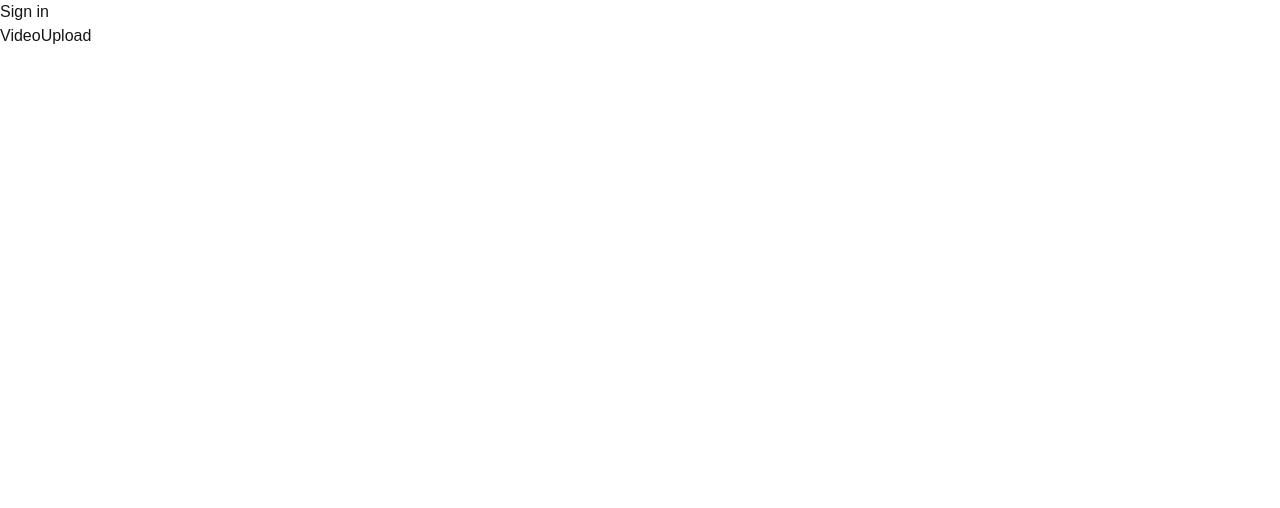
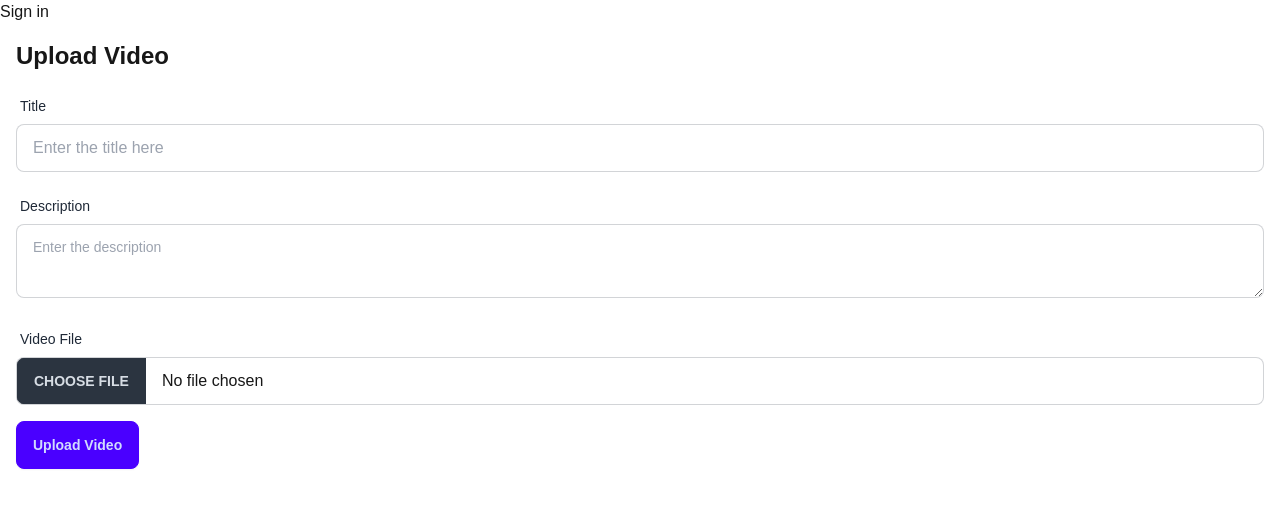
Before and after one commit to mdnayab/cloudinary-ai-saas, a Next.js app: page /video-upload in a window 1280 px wide. Shown: the top 508 px of the page. Built offline with nearby package versions, Linux system fonts and the light colour scheme; no server answers.

Commit message:
upload section completed

```diff
--- a/app/(app)/social-share/page.tsx
+++ b/app/(app)/social-share/page.tsx
@@ -1,9 +1,159 @@
-import React from 'react'
+"use client";
+import React, { useState, useEffect, useRef } from "react";
+import { CldImage } from "next-cloudinary";
+import { blob } from "stream/consumers";
 
-function SocialShare() {
+const socialFormats = {
+  "Instagram Square (1:1)": { width: 1080, height: 1080, aspectRatio: "1:1" },
+  "Instagram Portrait (4:5)": { width: 1080, height: 1350, aspectRatio: "4:5" },
+  "Twitter Post (16:9)": { width: 1200, height: 675, aspectRatio: "16:9" },
+  "Twitter Header (3:1)": { width: 1500, height: 500, aspectRatio: "3:1" },
+  "Facebook Cover (205:78)": { width: 820, height: 312, aspectRatio: "205:78" },
+};
+
+type SocialFormat = keyof typeof socialFormats;
+
+export default function SocialShare() {
+  const [uploadImage, setUploadImage] = useState<string | null>(null);
+  const [selectedFormat, setSelectedFormat] = useState<SocialFormat>(
+    "Instagram Square (1:1)"
+  );
+  const [isUploading, setIsUploading] = useState(false);
+  const [isTransforming, setIsTransforming] = useState(false);
+  const imageRef = useRef<HTMLImageElement>(null);
+
+  useEffect(() => {
+    if (uploadImage) {
+      setIsTransforming(true);
+    }
+  }, [selectedFormat, uploadImage]);
+
+  const handleFileUpload = async (
+    event: React.ChangeEvent<HTMLInputElement>
+  ) => {
+    const file = event.target.files?.[0];
+    if (!file) return;
+
+    setIsUploading(true);
+    const formData = new FormData();
+    formData.append("file", file);
+
+    try {
+      const response = await fetch("/api/image-upload", {
+        method: "POST",
+        body: formData,
+      });
+
+      if (!response.ok) throw new Error("Failed to upload image");
+
+      const data = await response.json();
+      setUploadImage(data.publicId);
+    } catch (error) {
+      console.log(error);
+      alert("Failed to upload image")
+
+    } finally {
+      setIsUploading(false);
+    }
+  };
+
+  const handleDownload = () => {
+    if (!imageRef.current) return;
+
+    fetch(imageRef.current.src)
+    .then((response) => response.blob())
+    .then((blob) => {
+      const url = window.URL.createObjectURL(blob)   //blob is binary code
+      const link = document.createElement("a")
+      link.href = url;
+      link.download = "image.png";
+      document.body.appendChild(link)
+      link.click()
+      document.body.removeChild(link)
+      window.URL.revokeObjectURL(url)
+      document.body.removeChild(link)
+    })
+  }
+
   return (
-    <div>SocialShare</div>
+    <div className="container mx-auto p-4 max-w-4xl">
+          <h1 className="text-3xl font-bold mb-6 text-center">
+            Social Media Image Creator
+          </h1>
+
+          <div className="card">
+            <div className="card-body">
+              <h2 className="card-title mb-4">Upload an Image</h2>
+              <div className="form-control">
+                <label className="label">
+                  <span className="label-text">Choose an image file</span>
+                </label>
+                <input
+                placeholder="Upload your file here"
+                  type="file"
+                  onChange={handleFileUpload}
+                  className="file-input file-input-bordered file-input-primary w-full"
+                />
+              </div>
+
+              {isUploading && (
+                <div className="mt-4">
+                  <progress className="progress progress-primary w-full"></progress>
+                </div>
+              )}
+
+              {uploadImage && (
+                <div className="mt-6">
+                  <h2 className="card-title mb-4">Select Social Media Format</h2>
+                  <div className="form-control">
+                    <select
+                    title="Select format"
+                      className="select select-bordered w-full"
+                      value={selectedFormat}
+                      onChange={(e) =>
+                        setSelectedFormat(e.target.value as SocialFormat)
+                      }
+                    >
+                      {Object.keys(socialFormats).map((format) => (
+                        <option key={format} value={format}>
+                          {format}
+                        </option>
+                      ))}
+                    </select>
+                  </div>
+
+                  <div className="mt-6 relative">
+                    <h3 className="text-lg font-semibold mb-2">Preview:</h3>
+                    <div className="flex justify-center">
+                      {isTransforming && (
+                        <div className="absolute inset-0 flex items-center justify-center bg-base-100 bg-opacity-50 z-10">
+                          <span className="loading loading-spinner loading-lg"></span>
+                        </div>
+                      )}
+                      <CldImage
+                        width={socialFormats[selectedFormat].width}
+                        height={socialFormats[selectedFormat].height}
+                        src={uploadImage}
+                        sizes="100vw"
+                        alt="transformed image"
+                        crop="fill"
+                        aspectRatio={socialFormats[selectedFormat].aspectRatio}
+                        gravity='auto'
+                        ref={imageRef}
+                        onLoad={() => setIsTransforming(false)}
+                        />
+                    </div>
+                  </div>
+
+                  <div className="card-actions justify-end mt-6">
+                    <button className="btn btn-primary" onClick={handleDownload}>
+                      Download for {selectedFormat}
+                    </button>
+                  </div>
+                </div>
+              )}
+            </div>
+          </div>
+        </div>
   )
 }
-
-export default SocialShare
--- a/app/(app)/video-upload/page.tsx
+++ b/app/(app)/video-upload/page.tsx
@@ -1,9 +1,97 @@
-import React from 'react'
+'use client'
+import React, { useState } from "react";
+import axios from "axios";
+import { useRouter } from "next/navigation";
 
 function VideoUpload() {
+  const [file, setFile] = useState<File | null>(null);
+  const [title, setTitle] = useState("");
+  const [description, setDescription] = useState("");
+  const [isUploading, setIsUploading] = useState(false);
+
+  const router = useRouter();
+
+  //max file size of 70 mb
+  const MAX_FILE_SIZE = 70 * 1024 * 1024;
+
+  const handleSubmit = async (e: React.FormEvent) => {
+    e.preventDefault();
+    if (!file) return;
+
+    if (file.size > MAX_FILE_SIZE) {
+      alert("File size too long");
+      return;
+    }
+
+    setIsUploading(true);
+    const formData = new FormData();
+    formData.append("file", file);
+    formData.append("title", title);
+    formData.append("description", description);
+    formData.append("originalSize", file.size.toString());
+
+    try {
+      const response = await axios.post("/api/video-upload", formData);
+
+      router.push("/");
+    } catch (error) {
+      console.log(error);
+    } finally {
+      setIsUploading(false);
+    }
+  };
+
   return (
-    <div>VideoUpload</div>
-  )
+    <div className="container mx-auto p-4">
+      <h1 className="text-2xl font-bold mb-4">Upload Video</h1>
+      <form onSubmit={handleSubmit} className="space-y-4">
+        <div>
+          <label className="label">
+            <span className="label-text">Title</span>
+          </label>
+          <input
+          placeholder="Enter the title here"
+            type="text"
+            value={title}
+            onChange={(e) => setTitle(e.target.value)}
+            className="input input-bordered w-full"
+            required
+          />
+        </div>
+        <div>
+          <label className="label">
+            <span className="label-text">Description</span>
+          </label>
+          <textarea
+          placeholder="Enter the description"
+            value={description}
+            onChange={(e) => setDescription(e.target.value)}
+            className="textarea textarea-bordered w-full"
+          />
+        </div>
+        <div>
+          <label className="label">
+            <span className="label-text">Video File</span>
+          </label>
+          <input
+          placeholder="Upload the video here"
+            type="file"
+            accept="video/*"
+            onChange={(e) => setFile(e.target.files?.[0] || null)}
+            className="file-input file-input-bordered w-full"
+            required
+          />
+        </div>
+        <button
+          type="submit"
+          className="btn btn-primary"
+          disabled={isUploading}
+        >
+          {isUploading ? "Uploading..." : "Upload Video"}
+        </button>
+      </form>
+    </div>
+  );
 }
 
-export default VideoUpload
+export default VideoUpload;
--- a/app/api/video-upload/route.ts
+++ b/app/api/video-upload/route.ts
@@ -1,8 +1,6 @@
 import { NextRequest, NextResponse } from "next/server";
 import { v2 as cloudinary, UploadStream } from "cloudinary";
 import { auth } from "@clerk/nextjs/server";
-import { resolve } from "path";
-import { rejects } from "assert";
 import { PrismaClient } from "@prisma/client";
 
 const prisma = new PrismaClient();
--- a/package.json
+++ b/package.json
@@ -11,8 +11,10 @@
   "dependencies": {
     "@clerk/nextjs": "^5.7.2",
     "@prisma/client": "^5.20.0",
+    "axios": "^1.7.7",
     "cloudinary": "^2.5.1",
     "next": "14.2.15",
+    "next-cloudinary": "^6.15.0",
     "react": "^18",
     "react-dom": "^18"
   },
```
Also changed, not shown: 1 other file (tests, documents, lock files or other folders).
